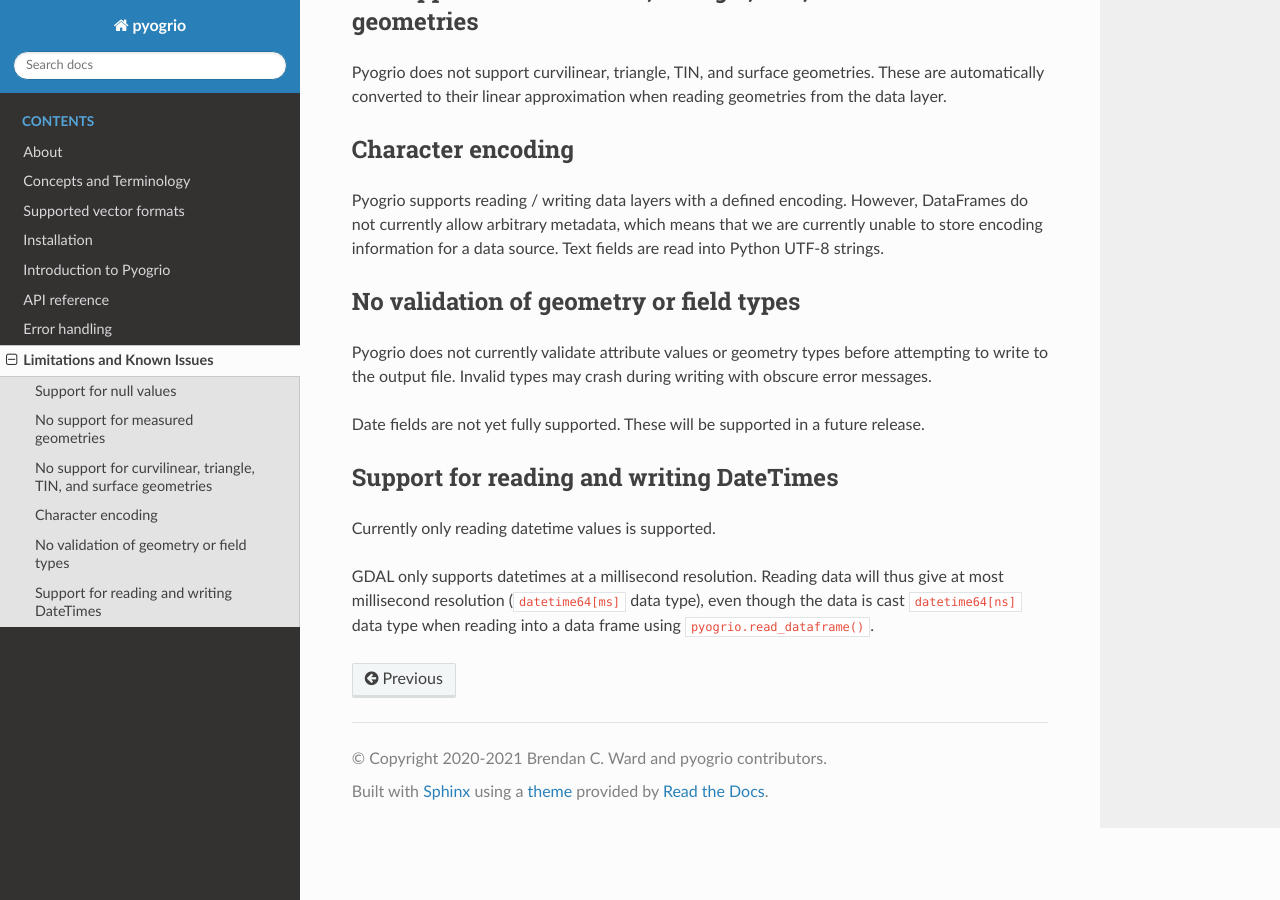
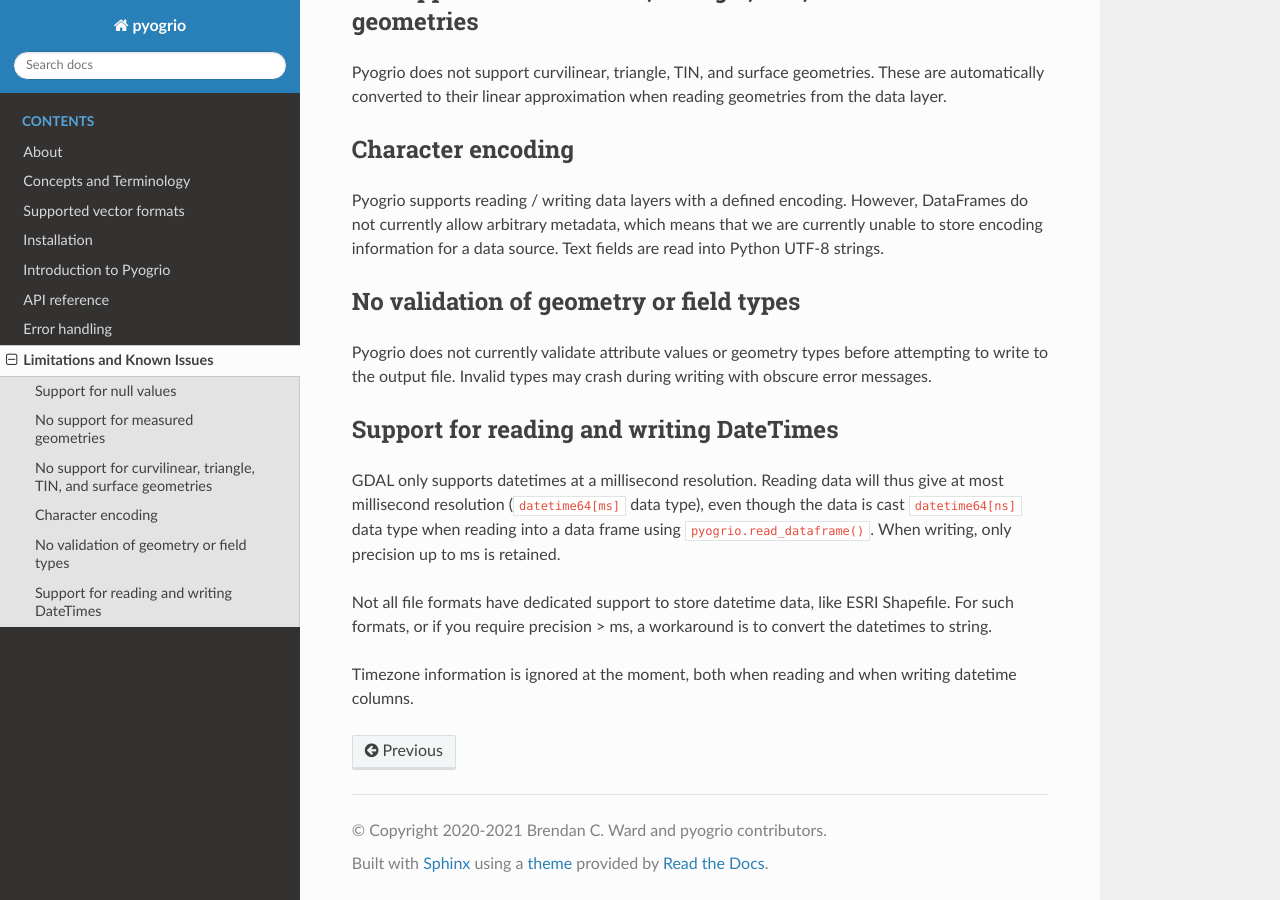
Before and after one commit to geopandas/pyogrio, a Sphinx documentation site: the page built from docs/source/known_issues.md, in a window 1280 px wide and 900 px high, scrolled down 863 px. Built offline with Sphinx 7.4.7 and the Read the Docs theme 2.0.0, drawn with Linux system fonts in a browser that asks for light colours.

Commit message:
Support writing datetime columns (#120)

```diff
--- a/docs/source/known_issues.md
+++ b/docs/source/known_issues.md
@@ -52,14 +52,16 @@ Pyogrio does not currently validate attribute values or geometry types before
 attempting to write to the output file. Invalid types may crash during writing
 with obscure error messages.
 
-Date fields are not yet fully supported. These will be supported in a future
-release.
-
 ## Support for reading and writing DateTimes
-
-Currently only reading datetime values is supported.
 
 GDAL only supports datetimes at a millisecond resolution. Reading data will thus
 give at most millisecond resolution (`datetime64[ms]` data type), even though
 the data is cast `datetime64[ns]` data type when reading into a data frame
-using `pyogrio.read_dataframe()`.
+using `pyogrio.read_dataframe()`. When writing, only precision up to ms is retained.
+
+Not all file formats have dedicated support to store datetime data, like ESRI
+Shapefile. For such formats, or if you require precision > ms, a workaround is to
+convert the datetimes to string.
+
+Timezone information is ignored at the moment, both when reading and when writing
+datetime columns.
```
Also changed, not shown: CHANGES.md (+1 -0 lines), 3 other files.
